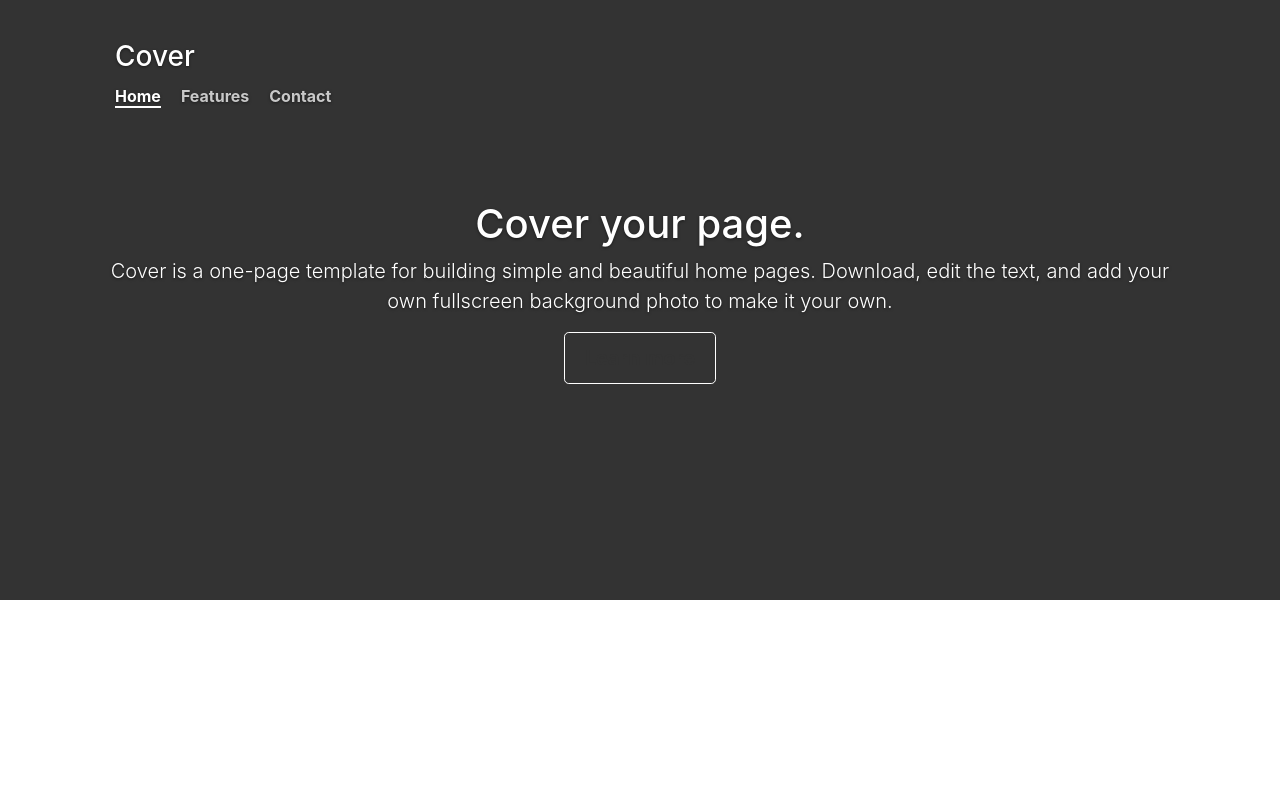
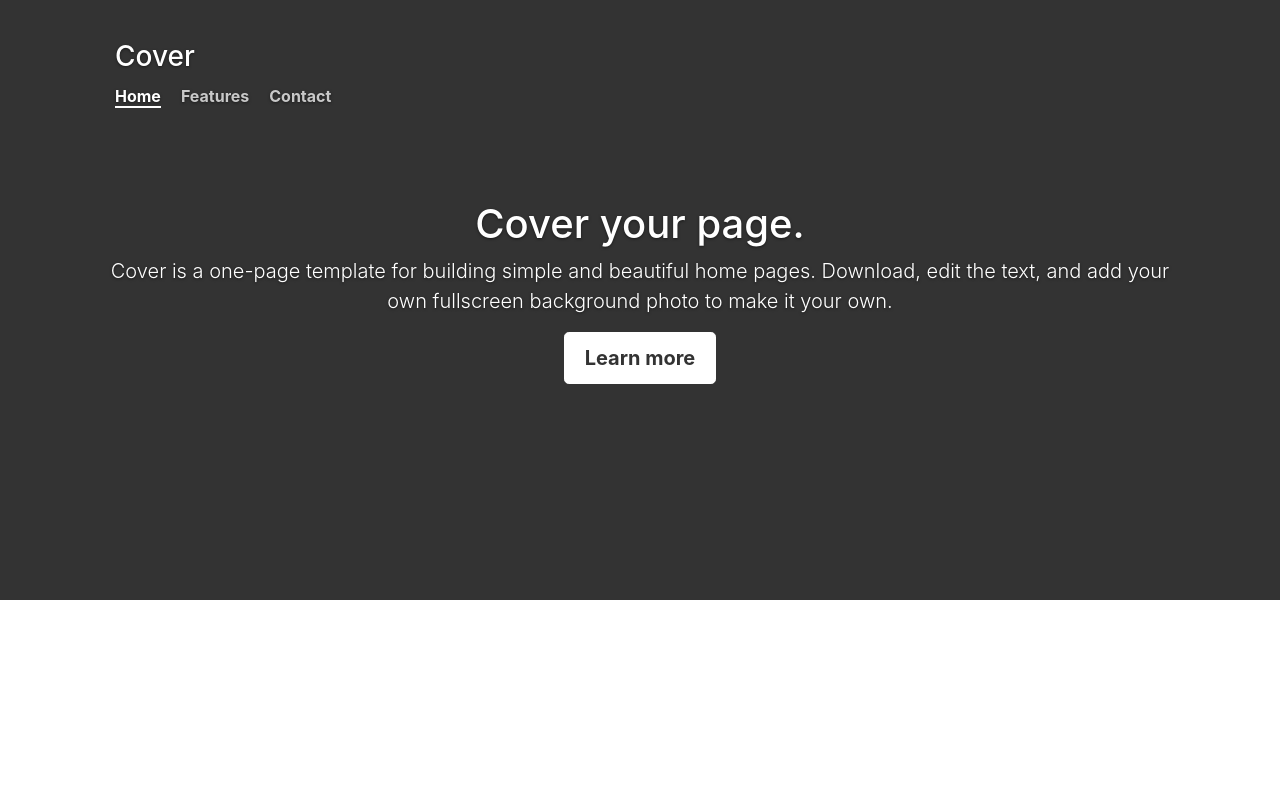
Before and after one commit to SphixTV/HandyAppV1, a PHP site: page / in a window 1280 px wide. Run offline with PHP 8.4, Linux system fonts and the light colour scheme.

Commit message:
Update style.css

```diff
--- a/style.css
+++ b/style.css
@@ -15,7 +15,7 @@
 .btn-default:focus {
   color: #333;
   text-shadow: none; /* Prevent inheritence from `body` */
-  background-color: linear-gradient(to top, white 0%, black 50%);
+  background-color: #fff;
   border: 1px solid #fff;
 }
 
@@ -27,7 +27,7 @@
 html,
 body {
   height: 100%;
-  background-color: #fff;
+  background-color: linear-gradient(to top, white 0%, black 50%);;
 }
 body {
   color: #fff;
```
